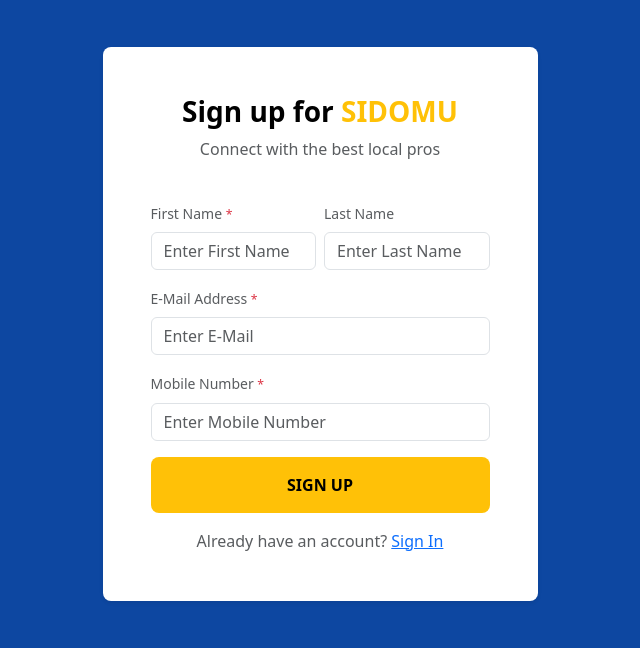
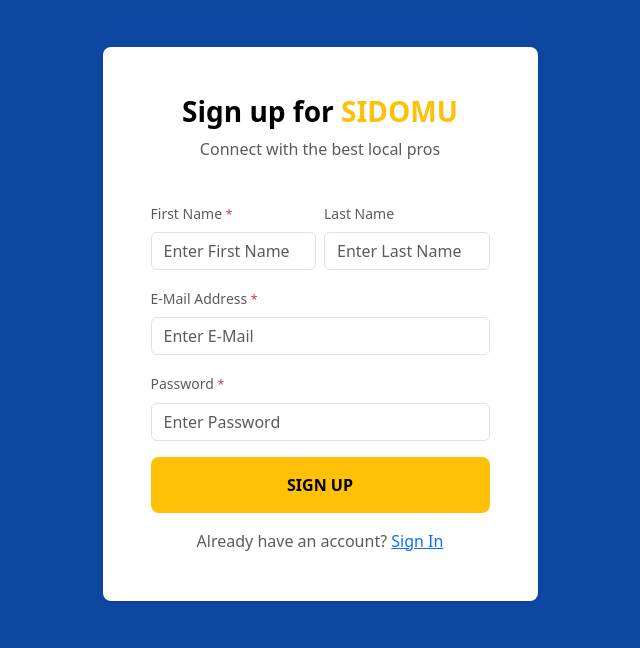
Before and after one commit to foxxesource/SIDOMU, a Flask app: page /register in a window 1280 px wide. Shown: the part 73-721 px from the top of the page, without its empty margins (320-960 px from the left). Run offline with Flask 3, Linux system fonts and the light colour scheme.

Commit message:
sign up change

```diff
--- a/templates/register.html
+++ b/templates/register.html
@@ -101,9 +101,9 @@
                                 <input type="email" class="form-control" placeholder="Enter E-Mail">
                             </div>
                             <div class="mb-3">
-                                <label class="form-label small text-muted">Mobile Number <small
+                                <label class="form-label small text-muted">Password <small
                                         class="text-danger">*</small></label>
-                                <input type="number" class="form-control" placeholder="Enter Mobile Number">
+                                <input type="password" class="form-control" placeholder="Enter Password">
                             </div>
                             <button type="button"
                                 class="btn btn-warning fw-bold fs-7 rounded-3 w-100 border-0 px-4 py-3 text-uppercase">Sign
```
